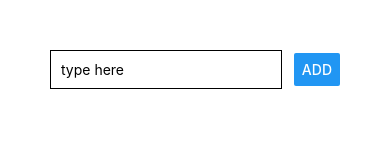
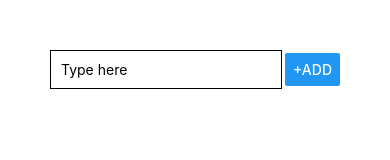
Before and after one commit to amirsarb/TodoList-React-Native, a React Native app: screen / in a window 390 px wide. Shown: the top 160 px of the page. Built offline with nearby package versions, Linux system fonts and the light colour scheme.

Commit message:
component added

```diff
--- a/App.js
+++ b/App.js
@@ -1,31 +1,43 @@
 import React, { useState } from "react";
-import { StatusBar } from "expo-status-bar";
-import { StyleSheet, Text, View, Button, TextInput } from "react-native";
+
+import {
+  StyleSheet,
+  Text,
+  View,
+  TextInput,
+  Button,
+  ScrollView,
+  FlatList,
+} from "react-native";
+import TaskView from "./components/TaskView";
 
 export default function App() {
   const [currentTask, setcurrentTask] = useState("");
   const [taskList, setTaskList] = useState([]);
-  const addTask = () => {
-    setTaskList((taskList) => [...taskList, currentTask]);
-  };
+  function addTaskToList() {
+    if (currentTask.length > 0)
+      setTaskList((taskList) => [
+        ...taskList,
+        { key: Math.random.toString, value: currentTask },
+      ]);
+  }
   return (
     <View style={styles.screen}>
       <View style={styles.inputContainer}>
         <TextInput
-          style={styles.input}
-          placeholder="type here"
           onChangeText={setcurrentTask}
           value={currentTask}
+          placeholder="Type here"
+          style={styles.input}
         />
-        <Button title="Add" onPress={addTask} />
+        <Button title="+Add" onPress={addTaskToList} />
+      </View>
 
-        <StatusBar style="auto" />
-      </View>
-      <View>
-        {taskList.map((task) => (
-          <Text key={task}>{task}</Text>
-        ))}
-      </View>
+      <FlatList
+        keyExtractor={(item, index) => item.key}
+        data={taskList}
+        renderItem={(data) => <TaskView item={data.item.value} />}
+      />
     </View>
   );
 }
--- /dev/null
+++ b/components/TaskView.js
@@ -0,0 +1,22 @@
+import React from "react";
+import { View, Text, StyleSheet } from "react-native";
+
+const TaskView = (props) => {
+  return (
+    <View style={styles.taskList}>
+      <Text>{props.item}</Text>
+    </View>
+  );
+};
+
+export default TaskView;
+
+const styles = StyleSheet.create({
+  taskList: {
+    padding: 10,
+    marginVertical: 10,
+    backgroundColor: "#ccc",
+    borderColor: "black",
+    borderWidth: 1,
+  },
+});
```
